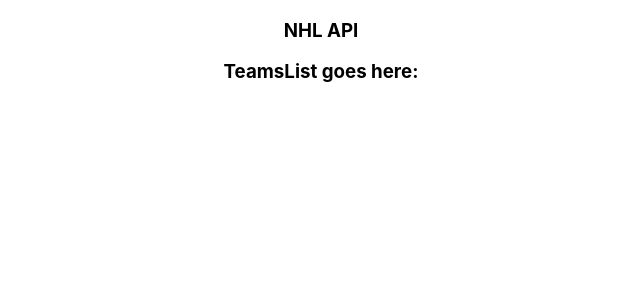
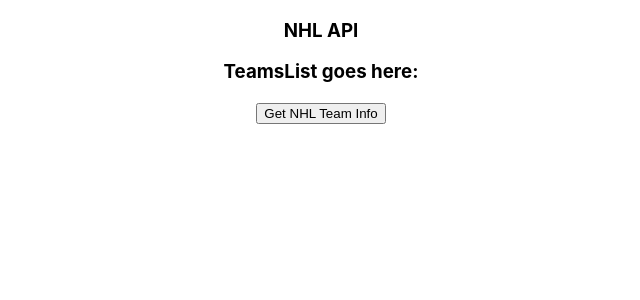
Before and after one commit to JosephMichaelSanchez/redux-nhl-api, a React (Create React App) app: page / in a window 1280 px wide. Shown: the top 300 px of the page, without its empty margins (319-959 px from the left). Built offline with nearby package versions, Linux system fonts and the light colour scheme.

Commit message:
Add getTeams function and map through team list onto DOM

```diff
--- a/src/TeamsList.js
+++ b/src/TeamsList.js
@@ -1,11 +1,26 @@
 import React, { useState, useEffect } from 'react';
 import { useSelector, useDispatch } from 'react-redux';
+import axios from 'axios';
 
 function TeamsList() {
+
+    const [teamList, setTeamList] = useState([]);
+
+    const getTeams = () => {
+        axios.get('https://statsapi.web.nhl.com/api/v1/teams').then(res => {
+            // the data portion of the response will be the new value of the tealList array
+            setTeamList(res.data.teams);
+        });
+    }
 
     return (
         <>
             <h3>TeamsList goes here:</h3>
+            <button onClick={getTeams}>Get NHL Team Info</button>
+            {/* loop through the teamList array if it has at least one object inside it */}
+            {teamList.length >= 1 ? teamList.map((team, i) => {
+                return <p key={i}>Team ID: {team.id} - Team Name: {team.name} </p>
+            }) : ''}
         </>
     )
 }
```
